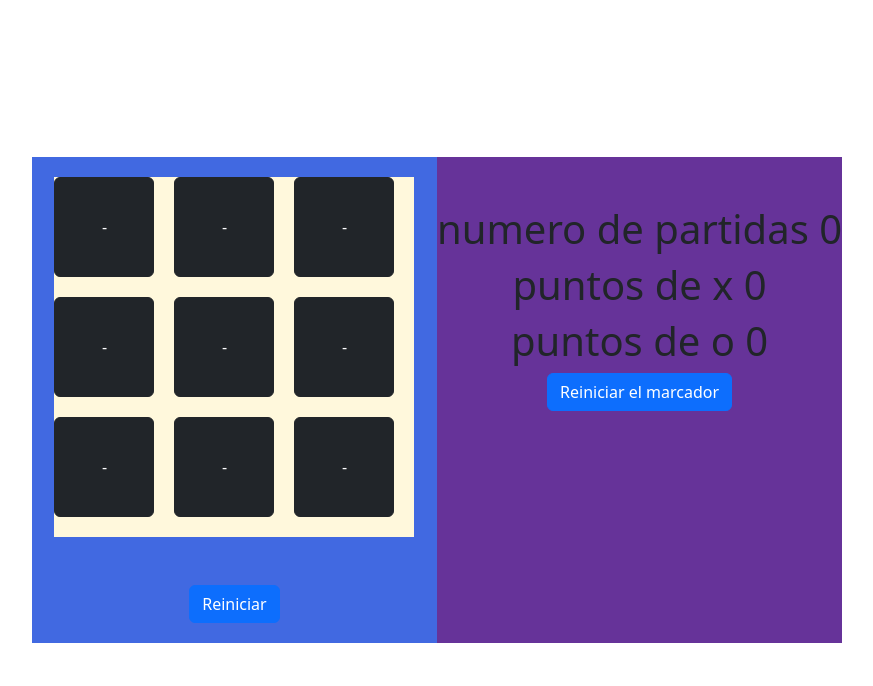
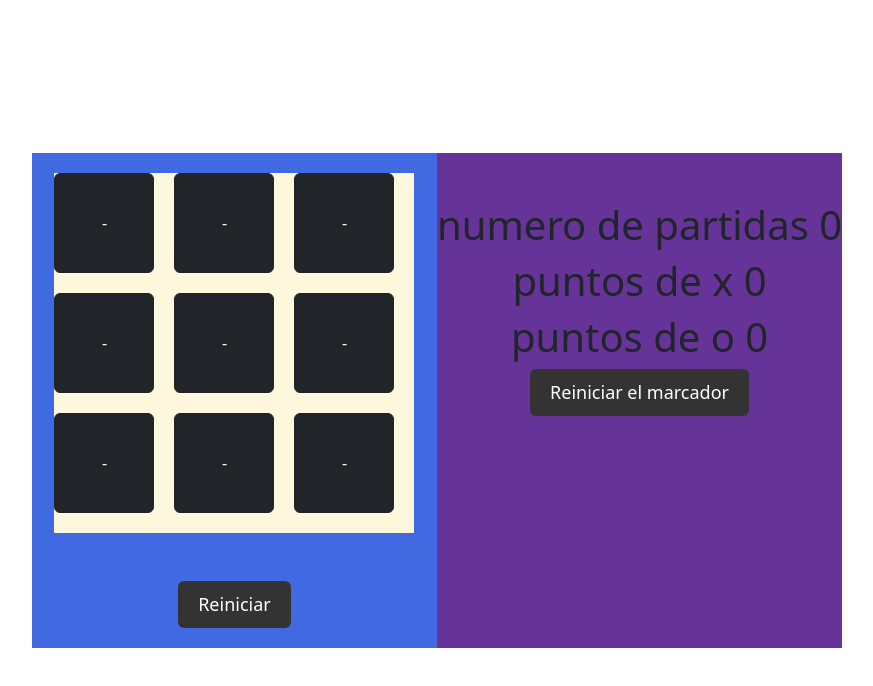
Before and after one commit to zapata05/proyecto_7veu, a Vue app in the folder veu/mi_primer_veo/: page / in a window 1280 px wide. Shown: the top 686 px of the page, without its empty margins (203-1076 px from the left). Built offline with nearby package versions, Linux system fonts and the light colour scheme.

Commit message:
Y SIGO VATALLANDO CON EL DISEÑO PIPIPI

```diff
--- a/veu/mi_primer_veo/src/App.vue
+++ b/veu/mi_primer_veo/src/App.vue
@@ -165,7 +165,7 @@ bloquear()
 <template>
 
   <div class="container text-center " style=" background-color: royalblue; display:flexbox;">
-    <div id="pepe" style="background-color: cornsilk; align-self:center; align-content:center;">
+    <div id="pepe" class="text-center" style="background-color: cornsilk; align-self:center">
 <div class="d-flex justify-content-flex-start align-content-center"  style="margin-block-end: 20px;">
 <button id="Button1" :class="array[0] != '-'? 'btn btn-success disabled':'btn btn-dark'  " style="height: 100px; width: 100px; margin-right: 20px; " @click="cambiar(0)" >{{ array[0] }}</button>
 <button id="Button2" :class="array[1] != '-'? 'btn btn-success disabled':'btn btn-dark'"  style="height: 100px; width: 100px; margin-right: 20px;" @click="cambiar(1)">{{ array[1] }}</button>
@@ -184,7 +184,7 @@ bloquear()
 </div>
 <br>
 <br>
-<button class="btn btn-primary" @click="reiniciar()">Reiniciar </button>
+<button id="reiniciar" class="btn btn-primary" @click="reiniciar()">Reiniciar </button>
 
 </div>
 
@@ -196,7 +196,7 @@ bloquear()
   <h1>  numero de partidas {{partidas  }}</h1>
   <h1> puntos de x {{px  }}</h1>
   <h1>  puntos de o {{po }}</h1>
-  <button class="btn btn-primary" @click="reiniciarmarc()">Reiniciar el marcador</button>
+  <button id="reiniciarm" class="btn btn-primary" @click="reiniciarmarc()">Reiniciar el marcador</button>
     </div>
 
 </template>
@@ -221,6 +221,25 @@ bloquear()
   flex-wrap: wrap;
   justify-content: center;
   margin-bottom: 20px;
+
+}
+#reiniciar{
+  padding: 10px 20px;
+  font-size: 18px;
+  background-color: #333;
+  color: #fff;
+  border: none;
+  border: none;
+  cursor: pointer;
+}
+#reiniciarm{
+  padding: 10px 20px;
+  font-size: 18px;
+  background-color: #333;
+  color: #fff;
+  border: none;
+  border: none;
+  cursor: pointer;
 }
 
 .cell {
```
